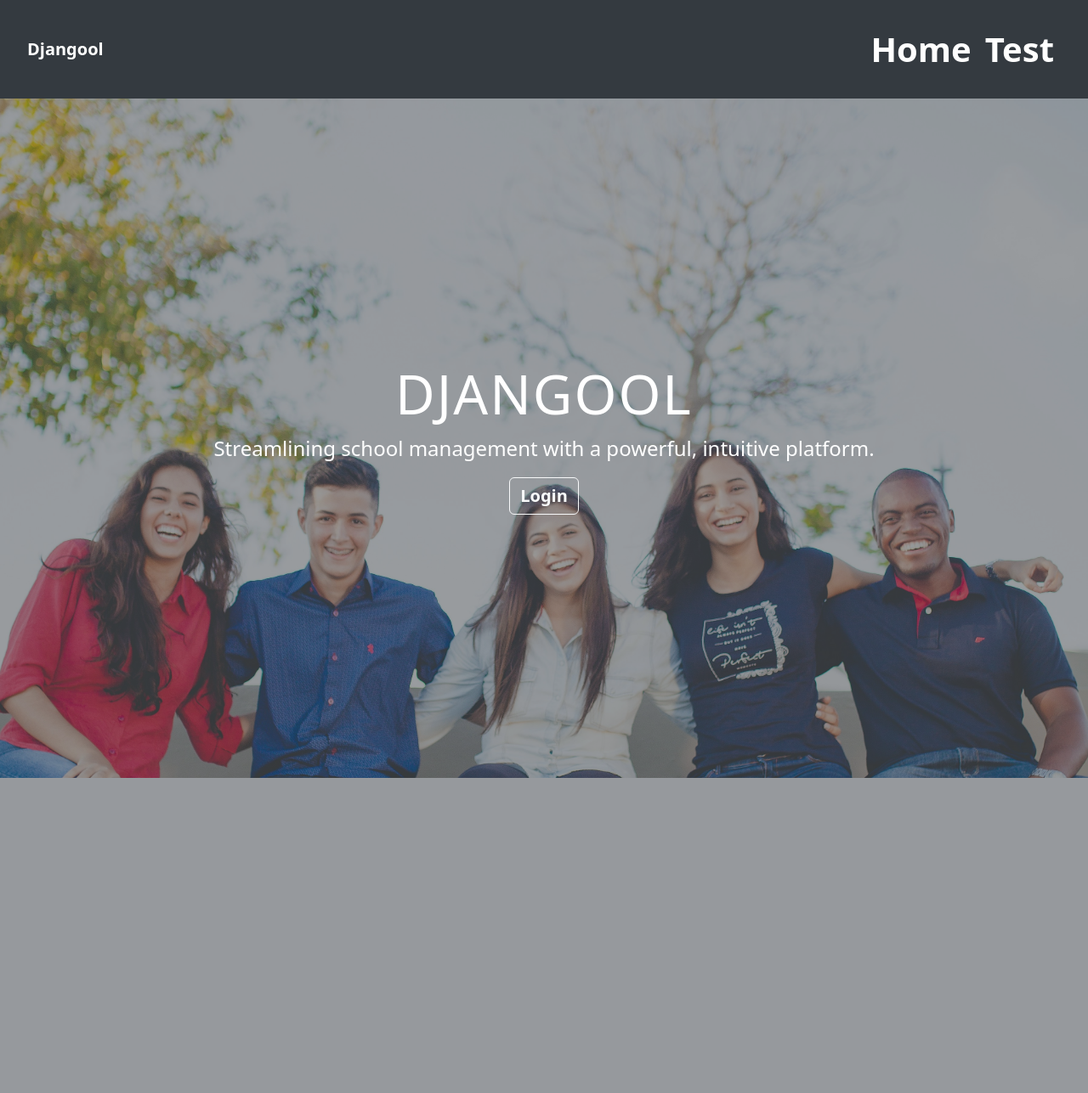
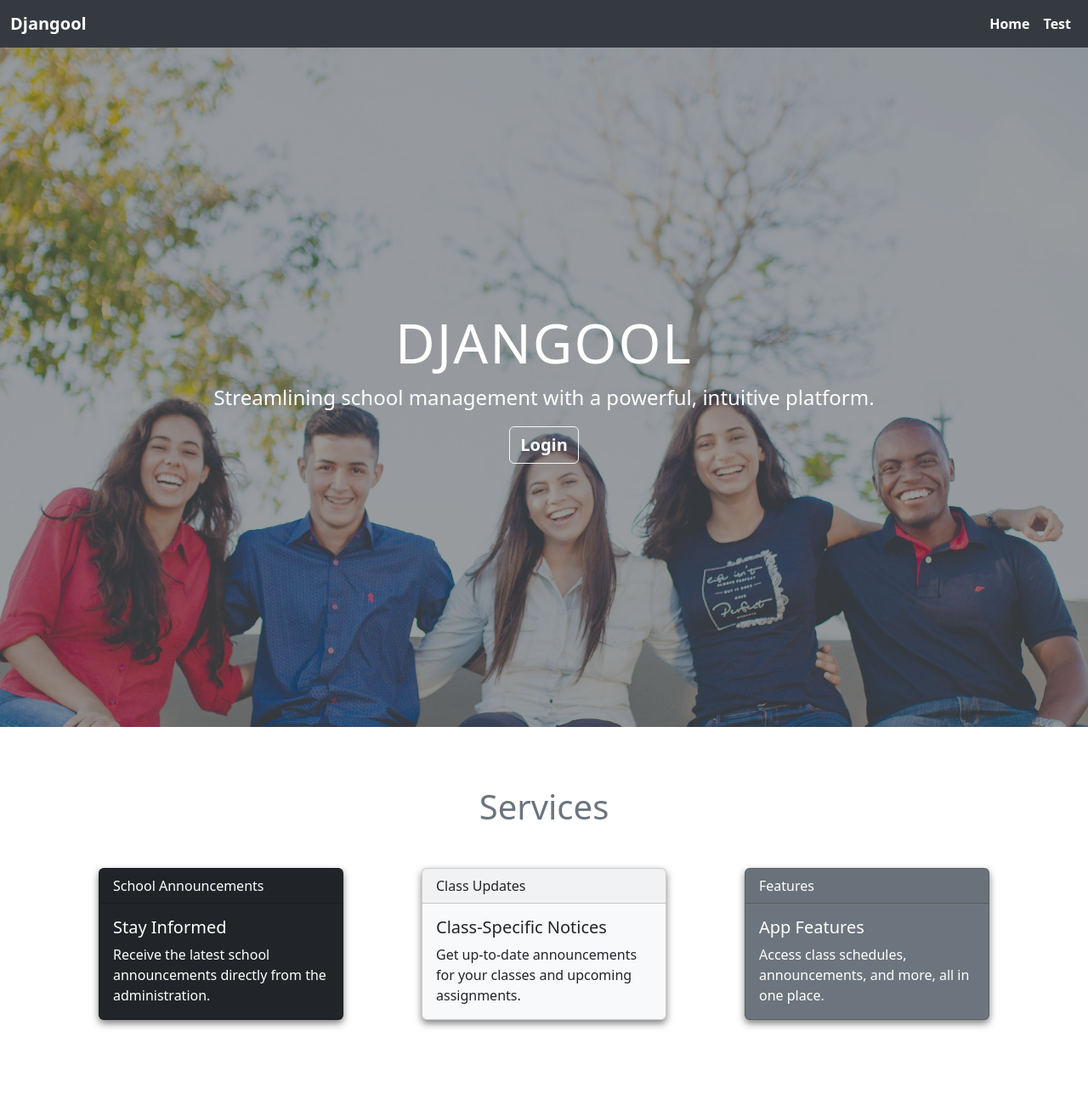
Before and after one commit to MLankaoui/djangool, a Django app: page / in a window 1280 px wide. Shown: the whole page at 85% size. Before the commit the page ends 916 px from the top, so only its background shows below. Run offline with Django 5.2, Linux system fonts and the light colour scheme; some libraries are stand-ins or nearby versions.

Commit message:
finish the services section.

```diff
--- /dev/null
+++ b/static/assets/style/services.css
@@ -0,0 +1,13 @@
+.services {
+        padding: 70px;
+        background-color: white;
+}
+.card {
+        box-shadow: 0 4px 8px rgba(0, 0, 0, 0.5); /* Adds a soft shadow */
+        transition: box-shadow 0.3s ease; /* Smooth shadow transition on hover */
+}
+
+.card:hover {
+        box-shadow: 0 8px 16px rgba(0, 0, 0, 0.5); /* Increases shadow on hover */
+        cursor: pointer;
+}
--- a/static/main.css
+++ b/static/main.css
@@ -6,8 +6,6 @@
 }
 
 #nav {
-        padding: 20px;
-        font-size: 40px;
         font-weight: 900;
         background-color: #343a40;
 }
--- a/templates/base.html
+++ b/templates/base.html
@@ -8,6 +8,7 @@
         <title>DJANGOOL</title>
         <link rel="stylesheet" href="{% static 'main.css' %}">
         <link rel="stylesheet" href="{% static 'assets/style/hero.css' %}">
+        <link rel="stylesheet" href="{% static 'assets/style/services.css' %}">
         {% bootstrap_css %}
 
 </head>
--- a/templates/landing/index.html
+++ b/templates/landing/index.html
@@ -4,4 +4,5 @@
 {% endblock navbar %}
 {% block content %}
         {% include 'landing/hero.html' %}
+        {% include 'landing/services.html' %}
 {% endblock content %}
--- /dev/null
+++ b/templates/landing/services.html
@@ -0,0 +1,26 @@
+<div class="services">
+        <h1 class="text-center text-secondary mb-5">Services</h1>
+        <div class="d-flex justify-content-around mt-5">
+                <div class="card text-white bg-dark mb-3 " style="max-width: 18rem;">
+                <div class="card-header">School Announcements</div>
+                <div class="card-body">
+                        <h5 class="card-title">Stay Informed</h5>
+                        <p class="card-text">Receive the latest school announcements directly from the administration.</p>
+                </div>
+                </div>
+                <div class="card text-dark bg-light mb-3" style="max-width: 18rem;">
+                <div class="card-header">Class Updates</div>
+                <div class="card-body">
+                        <h5 class="card-title">Class-Specific Notices</h5>
+                        <p class="card-text">Get up-to-date announcements for your classes and upcoming assignments.</p>
+                </div>
+                </div>
+                <div class="card text-white bg-secondary mb-3" style="max-width: 18rem;">
+                <div class="card-header">Features</div>
+                <div class="card-body">
+                        <h5 class="card-title">App Features</h5>
+                        <p class="card-text">Access class schedules, announcements, and more, all in one place.</p>
+                </div>
+                </div>
+        </div>
+    </div>
```
